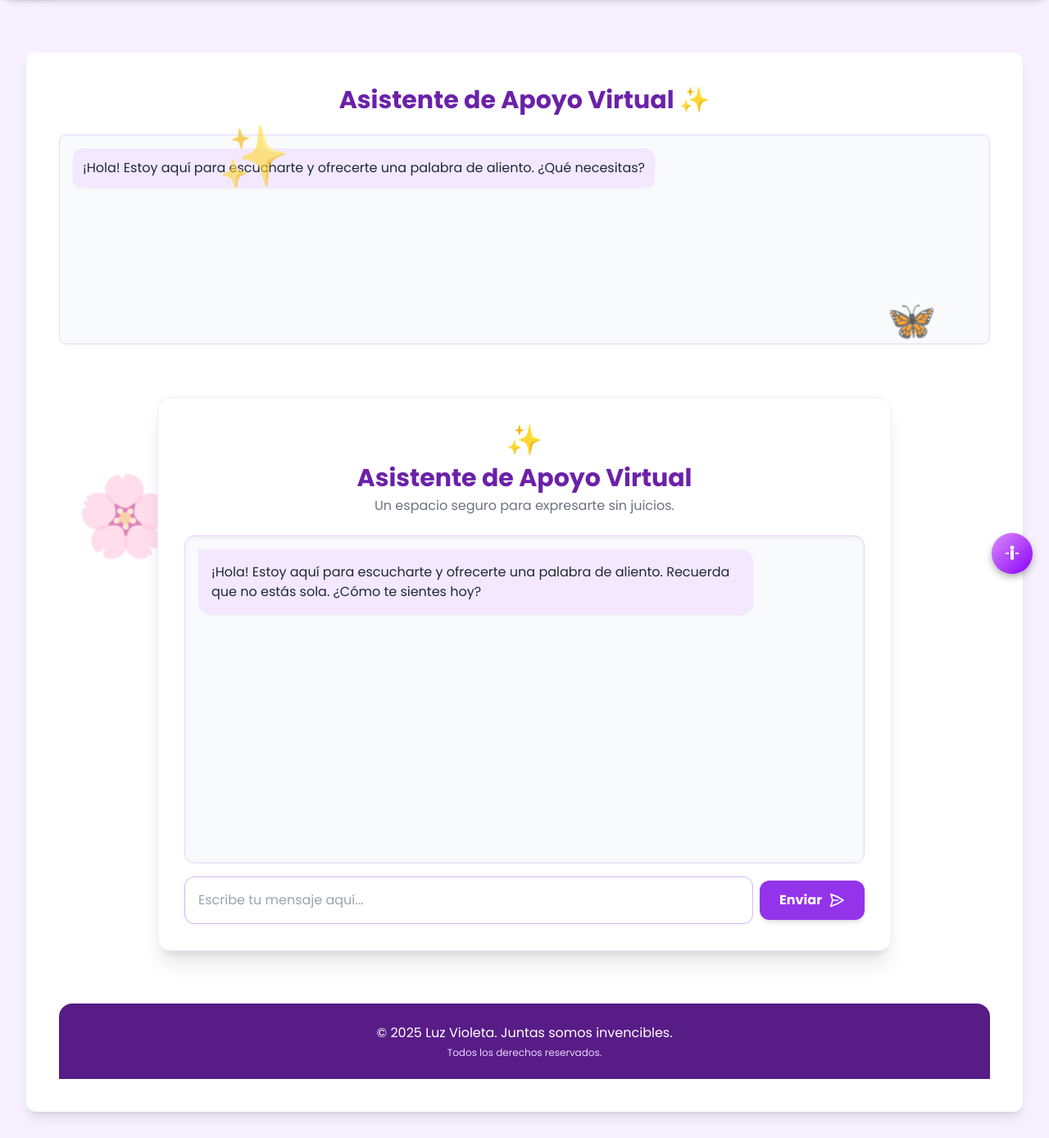
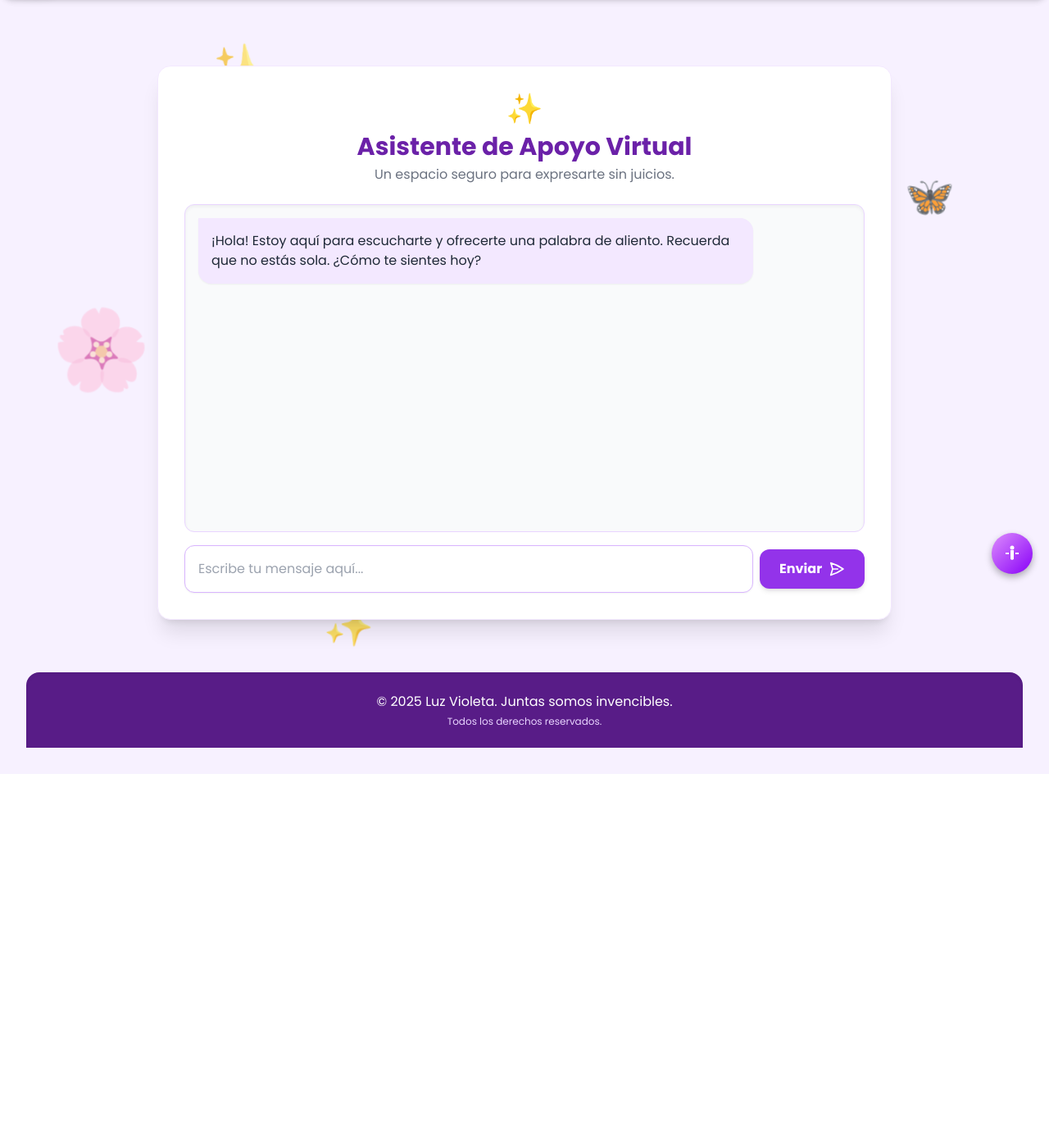
Before and after one commit to diego-reb/Luz-Violeta, a Python web app: template app/templates/psicologico.html in a window 1280 px wide. Shown: the part 80-1468 px from the top of the page at 82% size. After the commit the page ends 1024 px from the top, so only its background shows below. Run offline with Jinja, Linux system fonts and the light colour scheme; the template is opened without the code that fills it, so the values that code supplies are empty; grey boxes labelled with a size stand in for pictures from a placeholder-image service; some libraries are stand-ins or nearby versions.

Commit message:
Modificacion de la vistas

```diff
--- a/app/templates/psicologico.html
+++ b/app/templates/psicologico.html
@@ -141,14 +141,7 @@
     </header>
 
     <main class="container mx-auto p-4 md:p-8 relative">
-        <div class="bg-white p-6 md:p-10 rounded-xl shadow-lg mt-8 relative card-hover transition-all duration-300">
-            <h2 class="text-2xl sm:text-3xl font-bold text-center text-purple-800 mb-6">Asistente de Apoyo Virtual ✨</h2>
-            <div id="chat-container" class="h-64 overflow-y-auto mb-4 p-4 border border-purple-200 rounded-lg bg-gray-50 flex flex-col space-y-4">
-                <div class="p-3 rounded-xl bg-purple-100 self-start max-w-[80%] shadow-sm">
-                    <p class="text-gray-800">¡Hola! Estoy aquí para escucharte y ofrecerte una palabra de aliento. ¿Qué necesitas?</p>
-                </div>
-            </div>
-        </nav>
+
 
         <div class="lg:hidden relative z-50">
             <button id="hamburgerBtn" class="flex items-center justify-center p-2 rounded-md bg-purple-600 text-white hover:bg-purple-700 focus:outline-none focus:ring-2 focus:ring-purple-400 cursor-pointer shadow-md">
```
